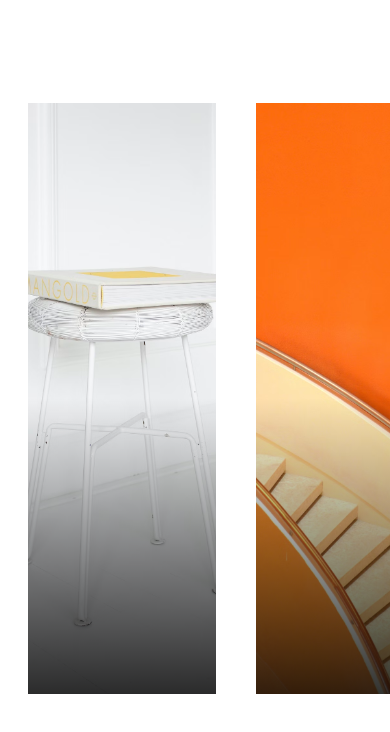
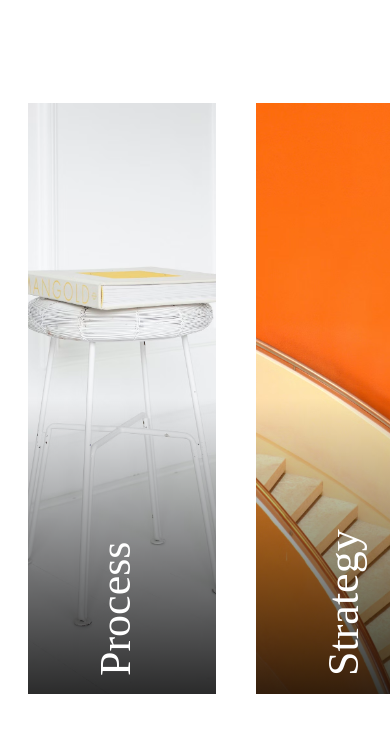
Before and after one commit to WillLewis/image-accordian, a plain HTML site: page index.html in a window 390 px wide. Shown: the top 732 px of the page. Drawn offline with Linux system fonts and the light colour scheme.

Commit message:
fix make text positioning more responsive

```diff
--- a/css/page.css
+++ b/css/page.css
@@ -74,10 +74,11 @@ body {
 }
 
 .hide-text-box {
-  width: 70%;
-  height: 100%;
+  width: 100%;
+  height: 24%;
   position: absolute;
   bottom: 0px;
+  padding: 20px;
 
   animation: fadeOut 0.5s;
   animation-delay: 0.5s;
@@ -97,10 +98,7 @@ body {
 .hide {
   position: relative;
   height: 100px;
-  left: 50px;
-  top: 1050px;
-  padding: 40px;
-  text-align: left;
+
   font-size: 34px;
   line-height: 1.1em;
   font-size: 44px;
```
